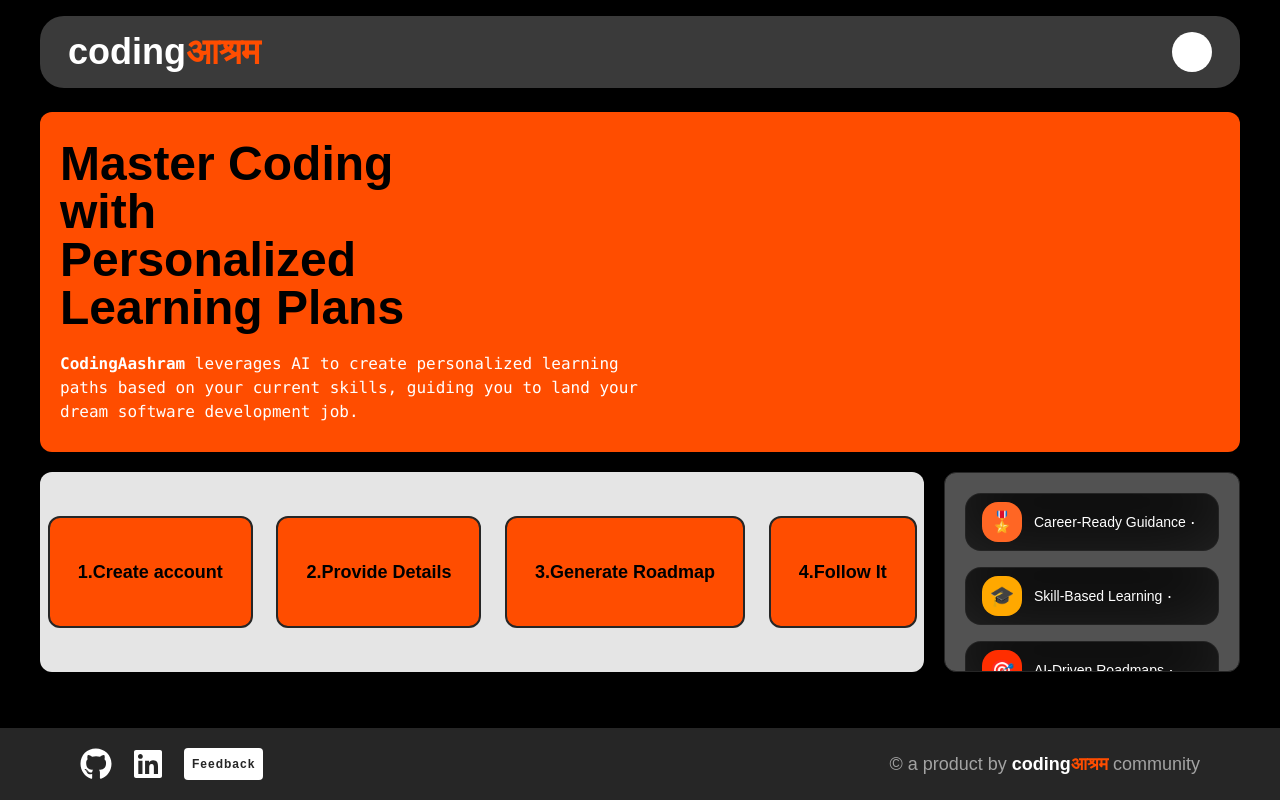
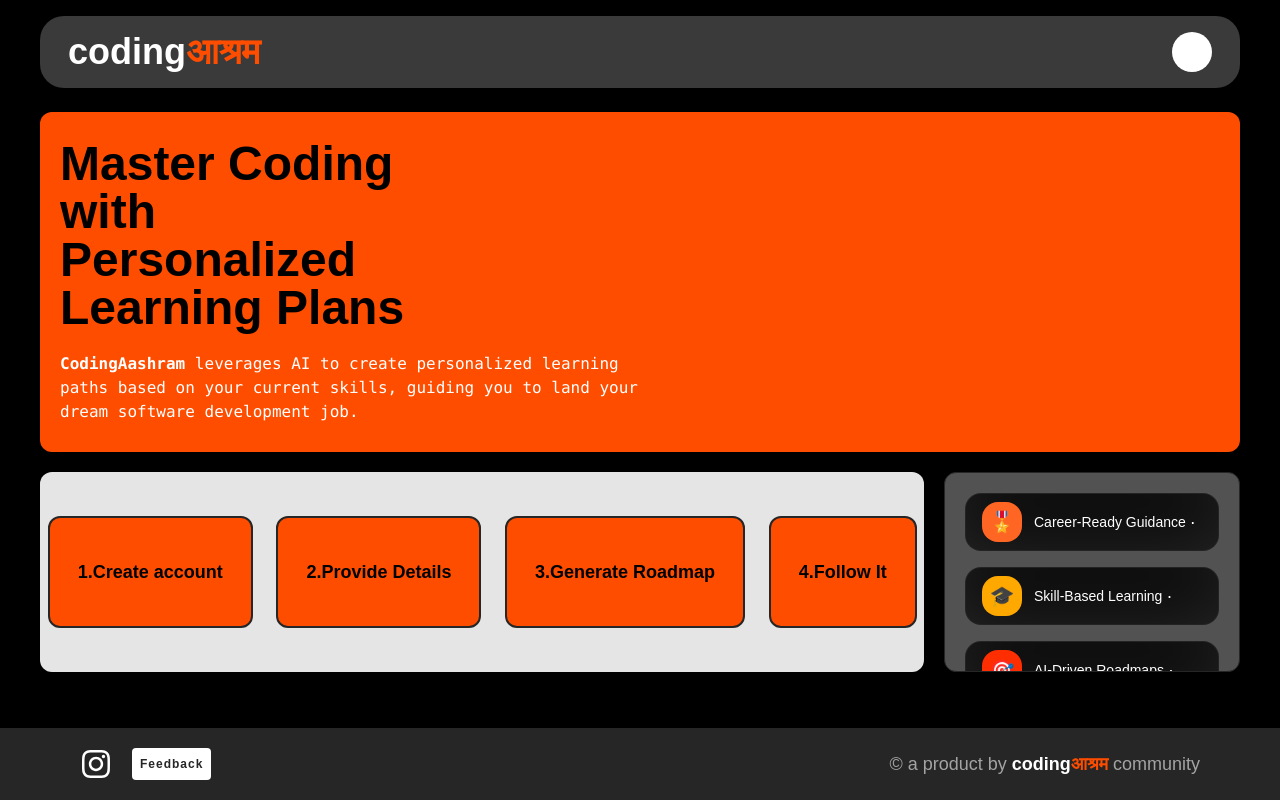
Before and after one commit to Swayanshu004/CODINGAASHRAM-FRONTEND, a Next.js app: page / in a window 1280 px wide. Shown: the top 800 px of the page. Built offline with nearby package versions, Linux system fonts and the light colour scheme.

Commit message:
update footer

```diff
--- a/src/components/Footer.jsx
+++ b/src/components/Footer.jsx
@@ -1,6 +1,6 @@
 "use client";
 import React from "react";
-import { FaGithub, FaLinkedin } from "react-icons/fa";
+import { FaInstagram , FaLinkedin } from "react-icons/fa";
 import Link from "next/link";
 
 const Footer = () => {
@@ -8,22 +8,21 @@
     <footer className="w-full bg-neutral-800 text-[#ff4d00] flex flex-col md:flex-row items-center justify-center md:justify-between overflow-hidden px-20 py-5">
       <div className="flex items-center justify-center gap-5">
         <a
-          href="https://github.com"
+          href="https://www.instagram.com/codingaashramdotcom/"
           target="_blank"
           rel="noopener noreferrer"
           className="text-white hover:text-[#ff4d00] transition-colors duration-300"
         >
-          <FaGithub className="h-8 w-8" />
+          <FaInstagram className="h-8 w-8" />
         </a>
         <a
-          href="https://linkedin.com"
-          target="_blank"
-          rel="noopener noreferrer"
-          className="text-white hover:text-[#ff4d00] transition-colors duration-300"
+        href="https://forms.gle/ffiawvtiTAAkw2JS9"
+        target="_blank"
+        rel="noopener noreferrer"
+        className="w-full bg-white text-neutral-800 font-black tracking-[1px] px-2 py-2 rounded-sm text-xs hover:bg-[#ff4d00] hover:border-[#ff4d00] transition-colors duration-300"
         >
-          <FaLinkedin className="h-8 w-8" />
+          Feedback
         </a>
-      <Link className="w-full bg-white text-neutral-800 font-black tracking-[1px] px-2 py-2 rounded-sm text-xs hover:bg-[#ff4d00] hover:border-[#ff4d00] transition-colors duration-300" href={"https://forms.gle/ffiawvtiTAAkw2JS9"}>Feedback</Link>
       </div>
       <div className="text-center text-xs md:text-lg  py-2 md:py-0 text-neutral-400">
         &copy; a product by <span className="text-white font-semibold">coding<span className="text-[#ff4d00]">आश्रम</span></span> community
```
